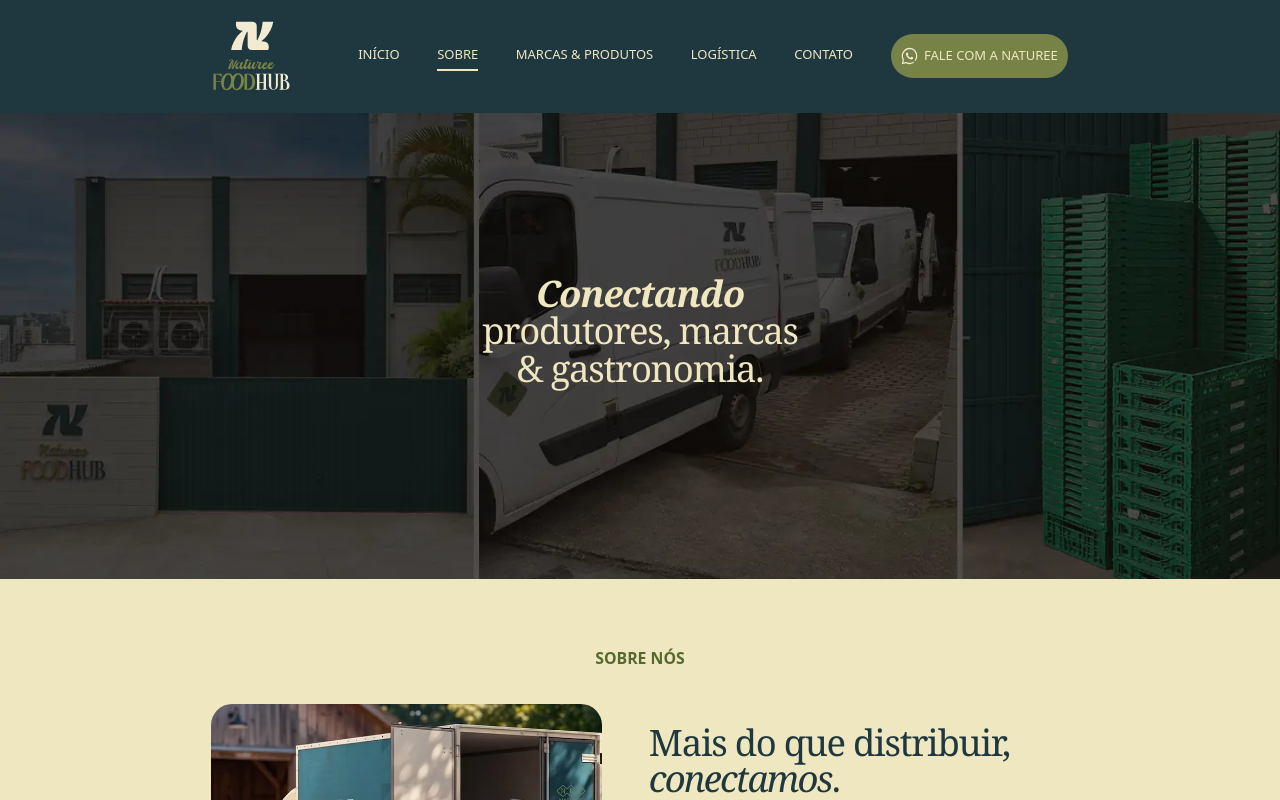
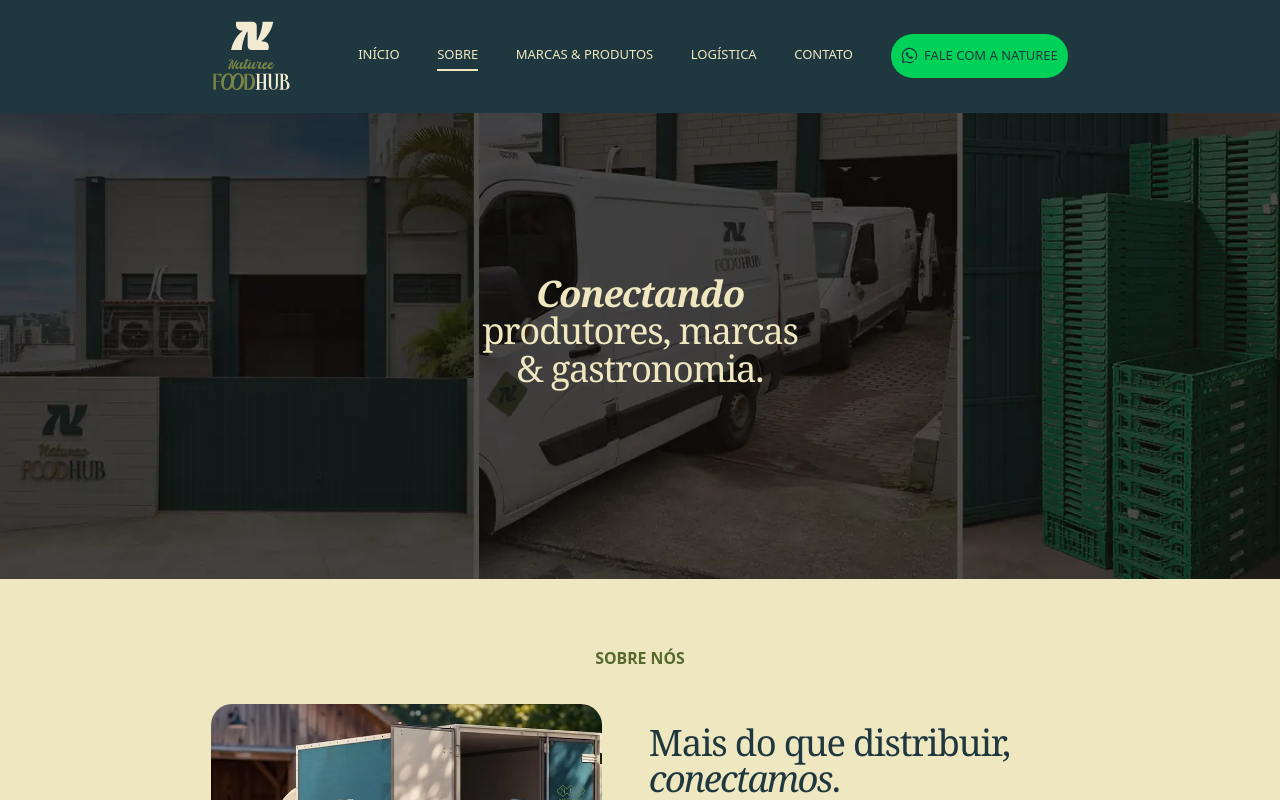
Before and after one commit to joao-pedrogomes/naturee, a React (Vite) app: page /sobre in a window 1280 px wide. Shown: the top 800 px of the page. Built offline with nearby package versions, Linux system fonts and the light colour scheme.

Commit message:
style(header): WhatsApp pill in WhatsApp green with teal text and icon

```diff
--- a/src/components/layout/WhatsAppPill.tsx
+++ b/src/components/layout/WhatsAppPill.tsx
@@ -16,11 +16,16 @@ function WhatsAppPill({ className }: WhatsAppPillProps) {
       target="_blank"
       rel="noopener"
       className={cn(
-        'inline-flex min-h-11 whitespace-nowrap items-center justify-center gap-2 rounded-full bg-olive px-5 py-2 text-[0.9375rem] font-medium text-sand uppercase transition-colors hover:bg-olive-deep focus-visible:outline-2 focus-visible:outline-offset-2 focus-visible:outline-sand lg:h-[calc(62*var(--u))] lg:gap-[calc(10*var(--u))] lg:px-[calc(17*var(--u))] lg:text-[length:clamp(0.8125rem,calc(19.3*var(--u)),2.4rem)]',
+        'inline-flex min-h-11 whitespace-nowrap items-center justify-center gap-2 rounded-full bg-whatsapp px-5 py-2 text-[0.9375rem] font-medium text-teal uppercase transition-colors hover:bg-whatsapp-deep focus-visible:outline-2 focus-visible:outline-offset-2 focus-visible:outline-sand lg:h-[calc(62*var(--u))] lg:gap-[calc(10*var(--u))] lg:px-[calc(17*var(--u))] lg:text-[length:clamp(0.8125rem,calc(19.3*var(--u)),2.4rem)]',
         className,
       )}
     >
-      <img src={whatsappIcon} alt="" aria-hidden="true" className="size-[1.1em] lg:size-[calc(30*var(--u))]" />
+      {/* The SVG carries a fixed cream fill, so it is used as a mask over a teal box instead of an <img>. */}
+      <span
+        aria-hidden="true"
+        className="size-[1.1em] shrink-0 bg-teal lg:size-[calc(30*var(--u))]"
+        style={{ mask: `url(${whatsappIcon}) center / contain no-repeat`, WebkitMask: `url(${whatsappIcon}) center / contain no-repeat` }}
+      />
       <span>{site.whatsappCta}</span>
     </a>
   )
--- a/src/index.css
+++ b/src/index.css
@@ -20,6 +20,8 @@
   --color-olive-deep: var(--olive-deep);
   --color-sand: var(--sand);
   --color-cream: var(--cream);
+  --color-whatsapp: var(--whatsapp);
+  --color-whatsapp-deep: var(--whatsapp-deep);
 
   --color-background: var(--background);
   --color-foreground: var(--foreground);
@@ -62,6 +64,9 @@
   --olive-deep: #55692f;
   --sand: #efe7c0;
   --cream: #f2ebd1;
+  /* WhatsApp's brand green for the header pill; the deep one is its hover. */
+  --whatsapp: #00d158;
+  --whatsapp-deep: #00b84d;
 
   --background: #ffffff;
   --foreground: var(--teal);
```
